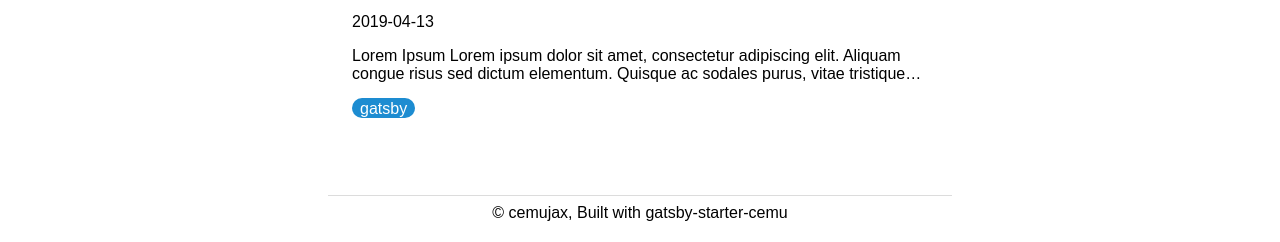
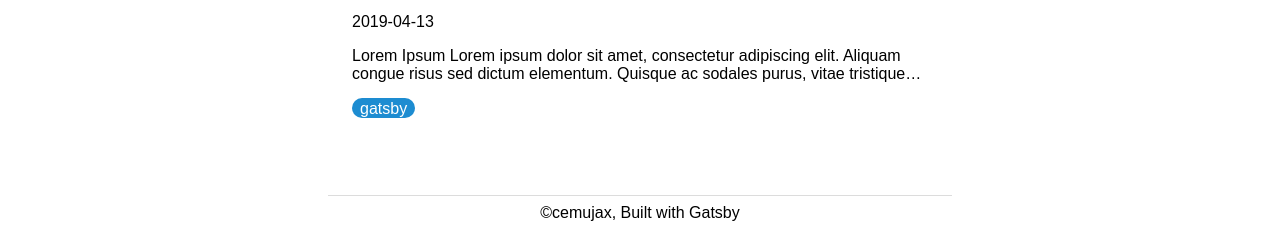
Before and after one commit to cemujax/gatsby-starter-cemu, a Gatsby site: page / in a window 1280 px wide. Shown: the part 650-892 px from the top of the page. Built offline with nearby package versions, Linux system fonts and the light colour scheme; Gatsby itself is replaced by a stand-in of ours.

Commit message:
CLN: Change Footer link

```diff
--- a/src/components/footer/footer.js
+++ b/src/components/footer/footer.js
@@ -4,11 +4,9 @@
 
 const Footer = () => (
   <footer className="footer">
-    <hr />© cemujax, Built with
+    <hr />©<a href="https://github.com/cemujax">cemujax</a>, Built with
     {` `}
-    <a href="https://github.com/cemujax/gatsby-starter-cemu">
-      gatsby-starter-cemu
-    </a>
+    <a href="https://www.gatsbyjs.org/">Gatsby</a>
   </footer>
 )
 
--- a/src/components/footer/footer.scss
+++ b/src/components/footer/footer.scss
@@ -11,9 +11,8 @@
   a {
     color: #000000;
     font-weight: 500;
-    text-decoration: none;
     &:hover {
-      color: #1d8cd1;
+      color: #ce1458;
     }
   }
 }
```
